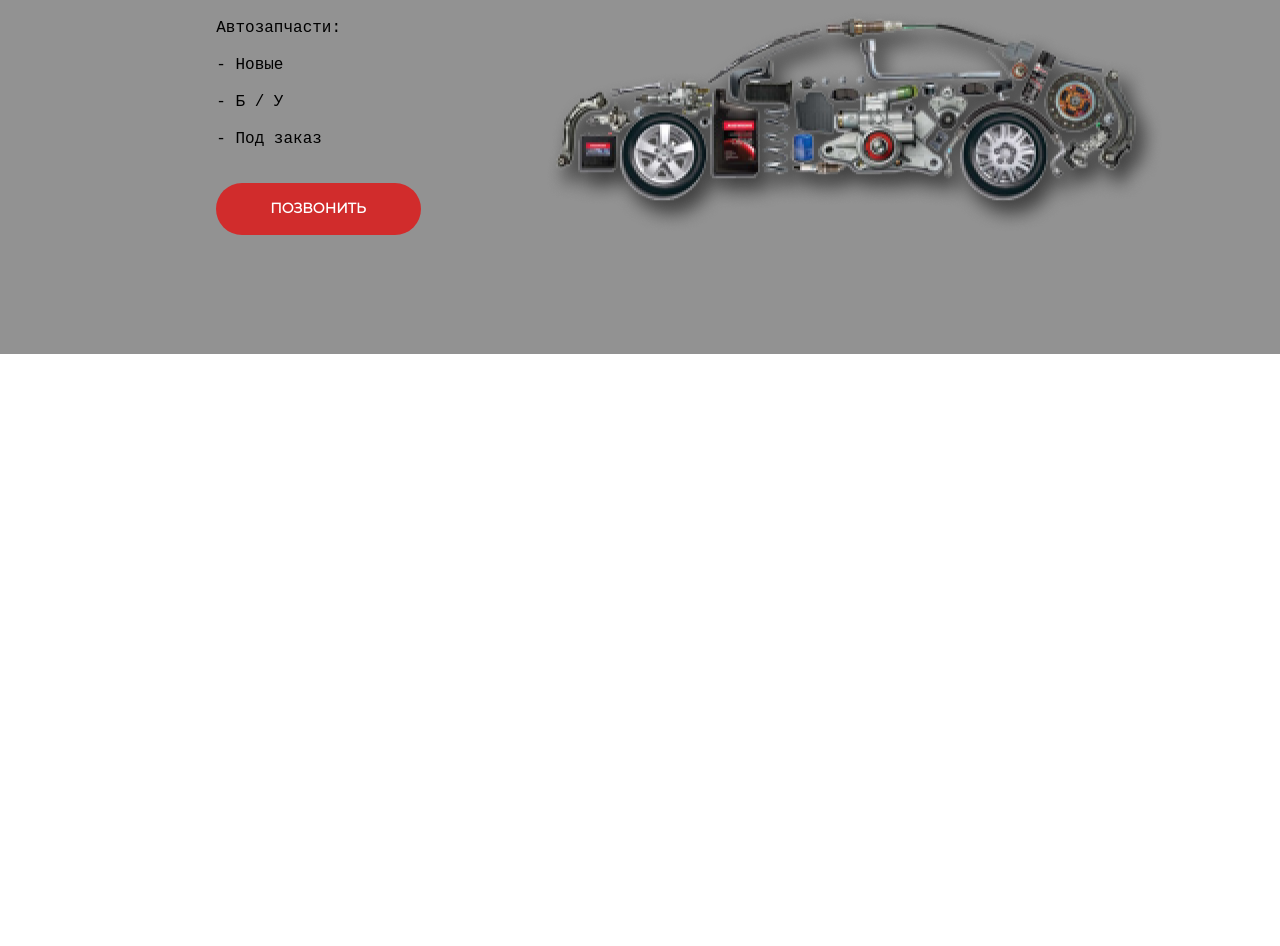
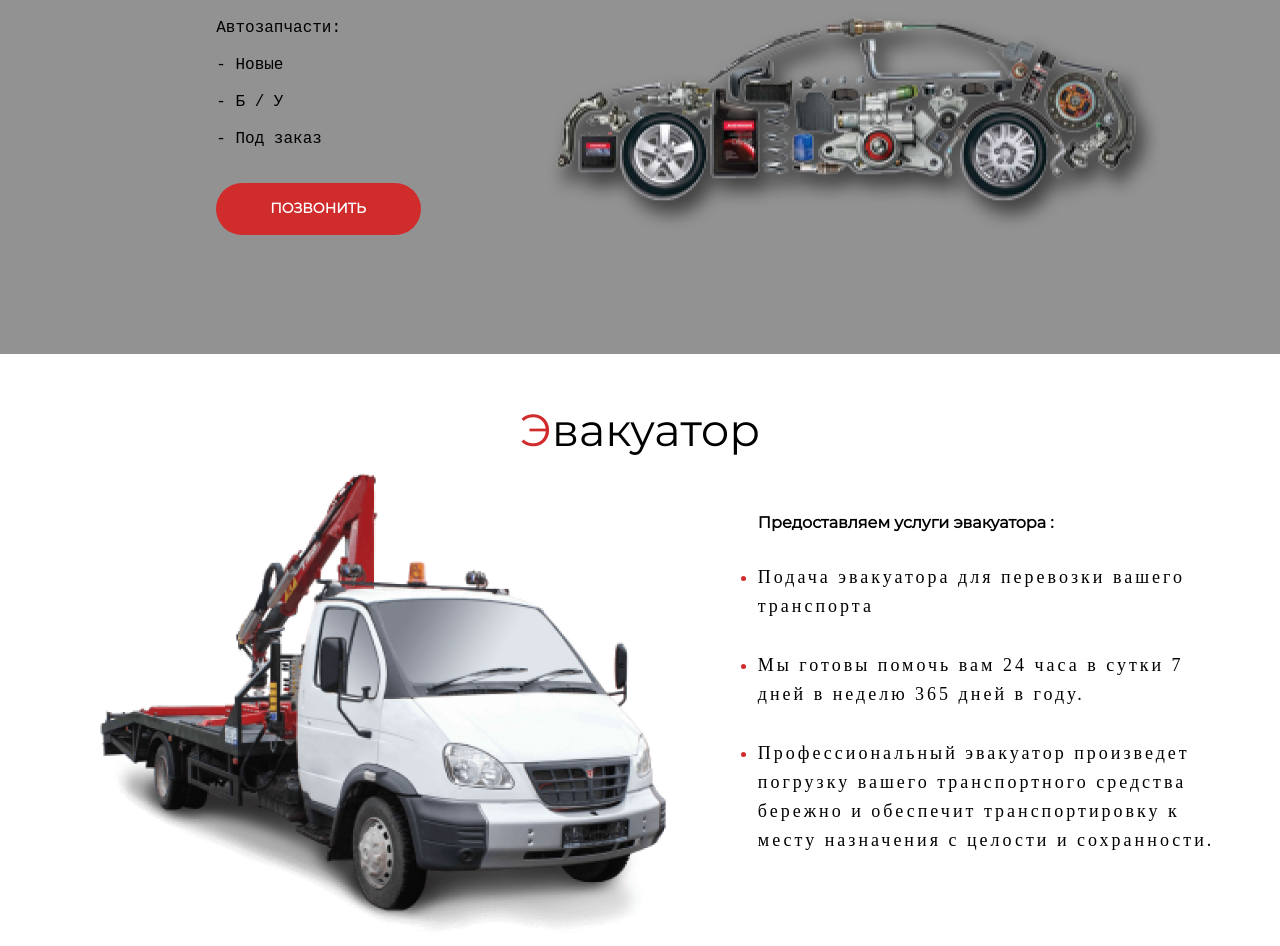
Before and after one commit to ArtMmm/autoservice, a plain HTML site: page index.html in a window 1280 px wide. Shown: the part 1688-2634 px from the top of the page. Before the commit the page ends 2042 px from the top, so only its background shows below. Drawn offline with Linux system fonts and the light colour scheme.

Commit message:
Add files via upload

```diff
--- a/css/style.css
+++ b/css/style.css
@@ -360,3 +360,43 @@ body {
 .autopart-btn {
   padding: 17px 54px;
 }
+
+.evacuator {
+  padding-top: 50px;
+}
+
+.evacuator-block {
+  display: -webkit-box;
+  display: -ms-flexbox;
+  display: flex;
+  -ms-flex-pack: distribute;
+      justify-content: space-around;
+  -webkit-box-align: center;
+      -ms-flex-align: center;
+          align-items: center;
+}
+
+.evacuator-left {
+  margin-right: 30px;
+}
+
+.evacuator-list {
+  font-weight: bold;
+  padding-left: 0;
+  max-width: 459px;
+  min-height: 373px;
+}
+
+.evacuator-link {
+  font-family: Montserrat;
+  font-style: normal;
+  font-weight: normal;
+  font-size: 18px;
+  line-height: 161.3%;
+  padding-top: 30px;
+  letter-spacing: 3px;
+}
+
+li::marker {
+  color: #D12C2C;
+}
--- a/index.html
+++ b/index.html
@@ -179,5 +179,32 @@
     <!-- /.container -->
   </div>
   <!-- /.autopart -->
+  <div class="evacuator">
+    <div class="container">
+      <div class="evacuator-title title"><span>Э</span>вакуатор</div>
+      <!-- /.service-title -->
+      <div class="evacuator-block">
+        <div class="evacuator-left">
+          <img src="img/3.png" alt="3">
+        </div>
+        <!-- /.evacuator-left -->
+        <div class="evacuator-right">
+          <ul class="evacuator-list">Предоставляем услуги эвакуатора :
+            <li class="evacuator-link">Подача эвакуатора для перевозки вашего транспорта</li>
+            <!-- /.evacuator-link -->
+            <li class="evacuator-link">Мы готовы помочь вам 24 часа в сутки 7 дней в неделю 365 дней в году.</li>
+            <!-- /.evacuator-link -->
+            <li class="evacuator-link">Профессиональный эвакуатор произведет погрузку вашего транспортного средства бережно и обеспечит транспортировку к месту назначения с целости и сохранности.</li>
+            <!-- /.evacuator-link -->
+          </ul>
+          <!-- /.evacuator-list -->
+        </div>
+        <!-- /.evacuator-right -->
+      </div>
+      <!-- /.evacuator-block -->
+    </div>
+    <!-- /.container -->
+  </div>
+  <!-- /.Evacuator -->
 </body>
 </html>
```
Also changed, not shown: img/4 — копия.png (added), img/4.png.
